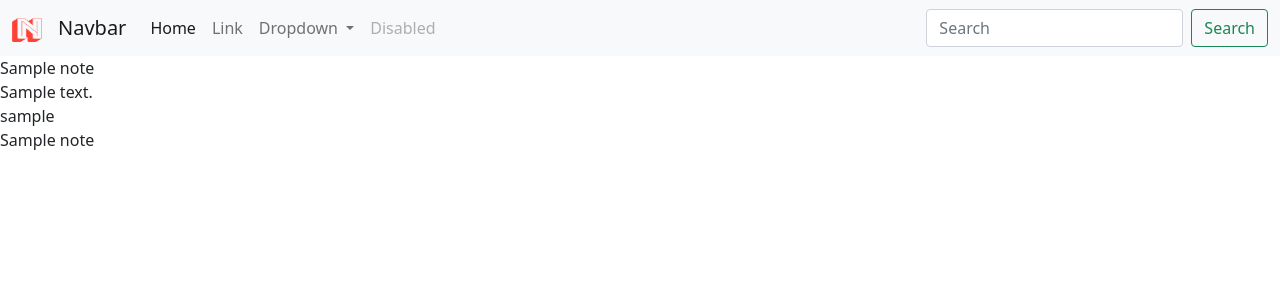
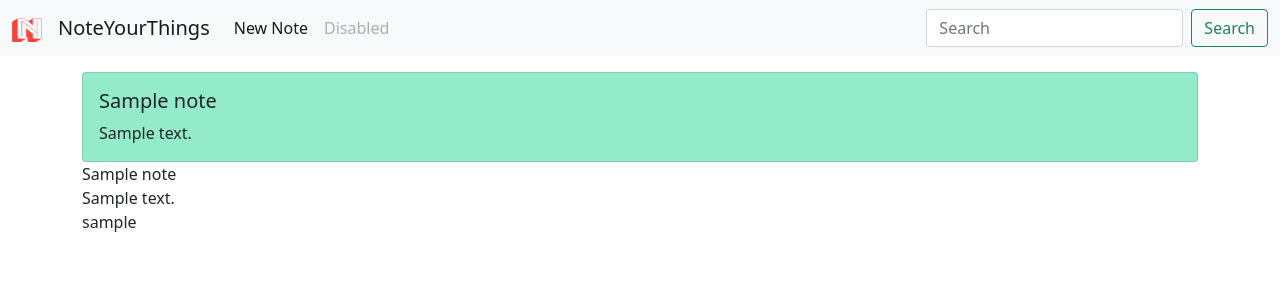
Before and after one commit to SergeiVasilyev/Notethings, a Django app: template noteapp/templates/main.html in a window 1280 px wide. Shown: the top 300 px of the page. Run offline with Django 5.2, Linux system fonts and the light colour scheme; the template is opened without the code that fills it: values that come from a table or form of the project are taken from there, others are empty; tables that the repository leaves empty hold one stand-in row (values such as "Sample post").

Commit message:
Colorize js func in main.html

```diff
--- a/noteapp/templates/main.html
+++ b/noteapp/templates/main.html
@@ -1,61 +1,57 @@
-{% load static %}
-<!DOCTYPE html>
-<html lang="en">
-<head>
-    <meta charset="UTF-8">
-    <meta name="viewport" content="width=device-width, initial-scale=1.0">
-    <script src="https://ajax.googleapis.com/ajax/libs/jquery/3.6.4/jquery.min.js"></script>
-    <link href="https://cdn.jsdelivr.net/npm/bootstrap@5.0.2/dist/css/bootstrap.min.css" rel="stylesheet" integrity="sha384-EVSTQN3/azprG1Anm3QDgpJLIm9Nao0Yz1ztcQTwFspd3yD65VohhpuuCOmLASjC" crossorigin="anonymous">
-    <title>{% block title %}NoteYourThings{% endblock title %}</title>
-    {% block script %}{% endblock script %}
-    {% block style %}{% endblock style %}
-</head>
-<body>
-    <nav class="navbar navbar-expand-lg navbar-light bg-light">
-        <div class="container-fluid">
-            <a class="navbar-brand" href="#">
-                <img src="{% static "/images/n-high-resolution-logo-transparent 2 300px.png" %}" alt="" width="30" height="24">
-            </a>
-            <a class="navbar-brand" href="#">Navbar</a>
-            <button class="navbar-toggler" type="button" data-bs-toggle="collapse" data-bs-target="#navbarSupportedContent" aria-controls="navbarSupportedContent" aria-expanded="false" aria-label="Toggle navigation">
-                <span class="navbar-toggler-icon"></span>
-            </button>
-            <div class="collapse navbar-collapse" id="navbarSupportedContent">
-                <ul class="navbar-nav me-auto mb-2 mb-lg-0">
-                <li class="nav-item">
-                    <a class="nav-link active" aria-current="page" href="#">Home</a>
-                </li>
-                <li class="nav-item">
-                    <a class="nav-link" href="#">Link</a>
-                </li>
-                <li class="nav-item dropdown">
-                    <a class="nav-link dropdown-toggle" href="#" id="navbarDropdown" role="button" data-bs-toggle="dropdown" aria-expanded="false">
-                    Dropdown
-                    </a>
-                    <ul class="dropdown-menu" aria-labelledby="navbarDropdown">
-                    <li><a class="dropdown-item" href="#">Action</a></li>
-                    <li><a class="dropdown-item" href="#">Another action</a></li>
-                    <li><hr class="dropdown-divider"></li>
-                    <li><a class="dropdown-item" href="#">Something else here</a></li>
-                    </ul>
-                </li>
-                <li class="nav-item">
-                    <a class="nav-link disabled" href="#" tabindex="-1" aria-disabled="true">Disabled</a>
-                </li>
-                </ul>
-                <form class="d-flex">
-                <input class="form-control me-2" type="search" placeholder="Search" aria-label="Search">
-                <button class="btn btn-outline-success" type="submit">Search</button>
-                </form>
+{% extends 'base.html' %}
+
+{% block script %}
+<script>
+    jQuery(function($) {
+        $(document).ready(function(){
+            var colorChange = $('.card');
+            var original = colorChange.css('background');
+            var colors = ['#8dedcd', ' #93b1f8', '#94ebca', '#cc99f2', '#e68383','#e6dc7e','#4B99C2'];
+            var data_length = '{{all_notes|length}}'
+            for (var i = 0; i < data_length; i++) {
+                var hexLocation = Math.floor(Math.random() * colors.length);
+                colorChange[i].style.background = colors[hexLocation];
+            }
+
+            colorChange.hover(function () {
+            // defines location of new color in the colors array
+                // var hexLocation = Math.floor(Math.random() * colors.length);
+                // var newcolor = colors[hexLocation];
+
+                //replaces background property with new color when hovering
+                // $(this).css('background', newcolor);
+                $(this).css('opacity', '0.8');
+            }, function() {
+                //replaces background property with original color when NOT hovering
+                // $(this).css('background', original);
+                $(this).css('opacity', '1');
+            });
+        })
+    })
+
+</script>
+{% endblock script %}
+
+{% block title %}Main{% endblock title %}
+
+{% block main %}
+
+
+{% for note in all_notes %}
+
+    <div class="note_cards item">
+        <div class="card" idx="{{forloop.counter}}">
+            <div class="card-body">
+                <h5 class="card-title">{{note.name}}</h5>
+                <p class="card-text">{{note.text|slice:":120"}}</p>
             </div>
         </div>
-    </nav>
-    {{note.name}} <br>
-    {{note.text}} <br>
-    {{note.creator.username}} <br>
+    </div>
+{% endfor %}
 
-    {% for all_note in all_notes %}
-        {{all_note}}
-    {% endfor %}
-</body>
-</html>
+
+{{note.name}} <br>
+{{note.text}} <br>
+{{note.creator.username}} <br>
+
+{% endblock main %}
```
